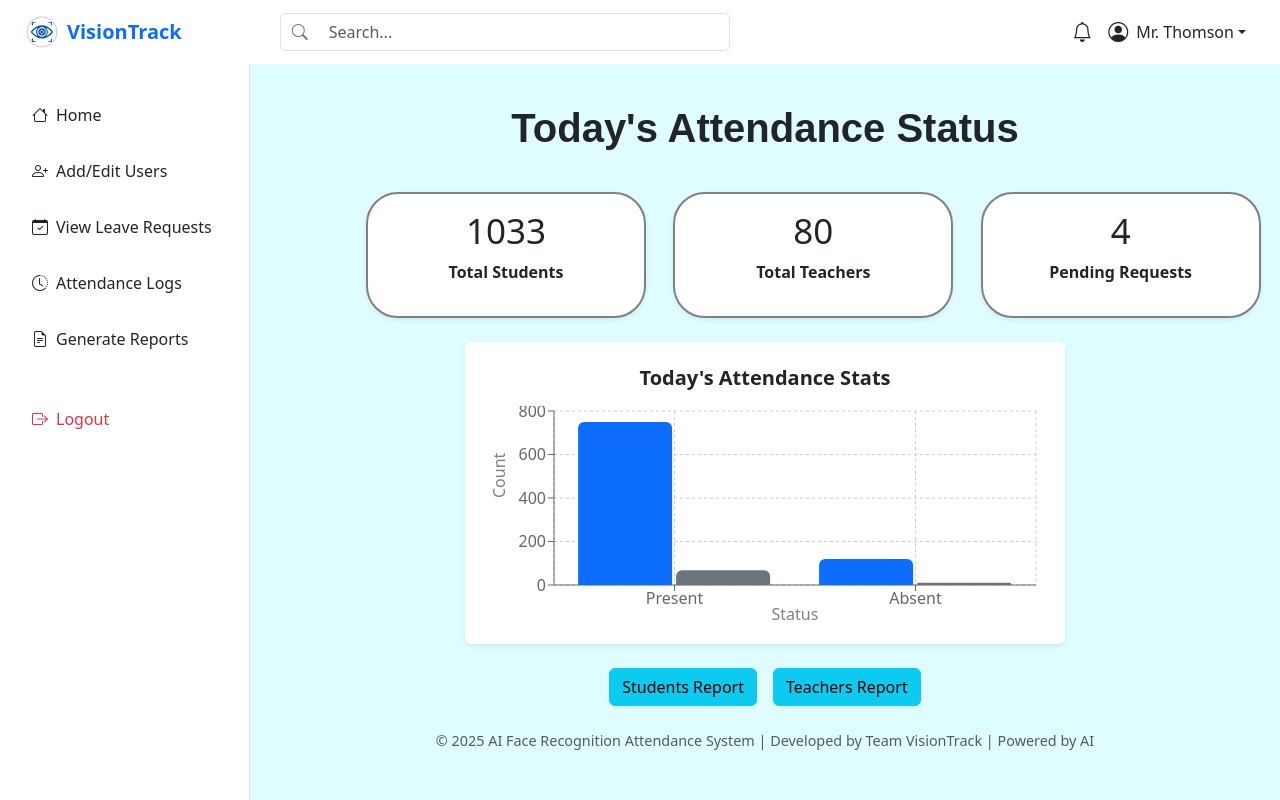
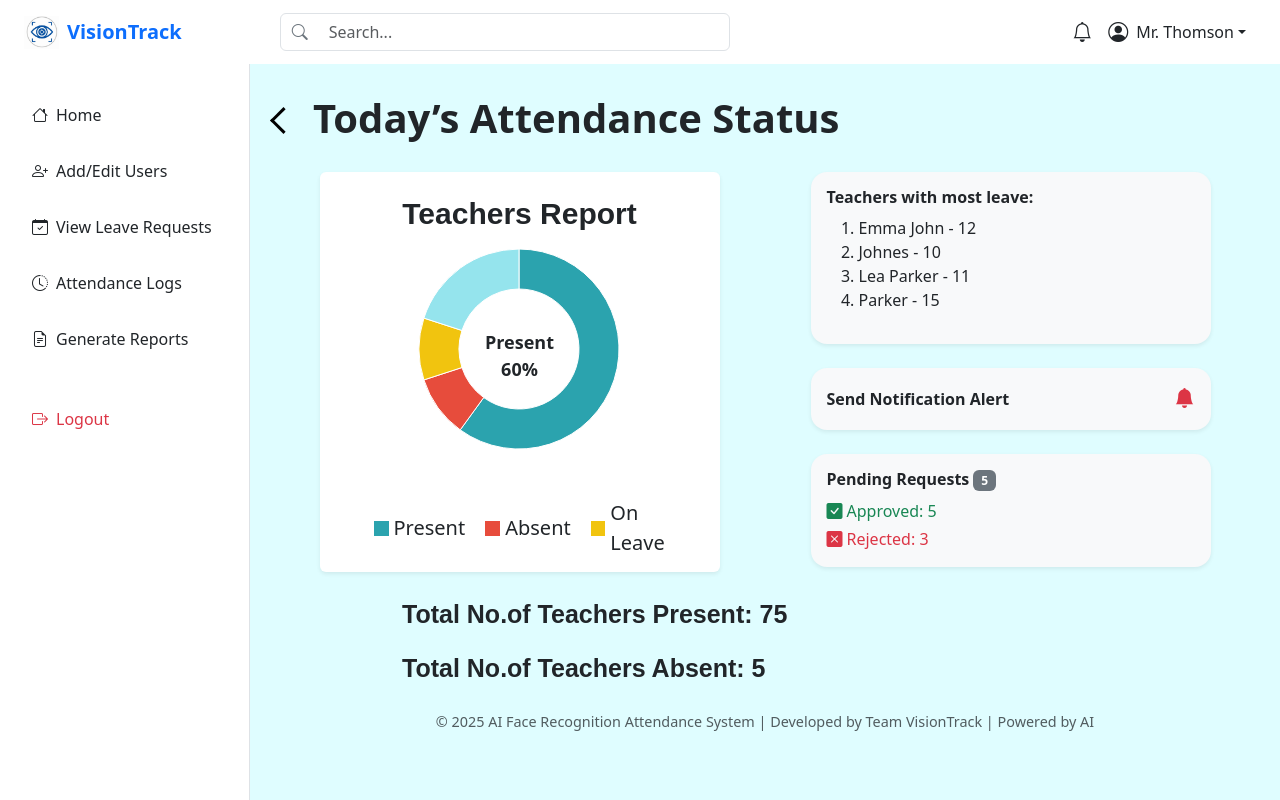
Before and after one commit to Divya-Dharshini-31/AI-smart-face-recognition-system, a React (Vite) app in the folder face-recognition-attendance-system/: page / in a window 1280 px wide. Built offline with nearby package versions, Linux system fonts and the light colour scheme.

Commit message:
kg-updated

```diff
--- a/face-recognition-attendance-system/src/App.jsx
+++ b/face-recognition-attendance-system/src/App.jsx
@@ -9,13 +9,16 @@ import AddEditUser from "./pages/AddEditUser";
 import AdminReportPage from "./pages/AdminReportPage";
 import AttendanceHistory from "./pages/AttendanceHistory";
 import AdminDashboard from './pages/AdminDashboard';
+import AdminTeacher from './pages/AdminTeacher';
+
 
 
 function App() {
   return (
     <Router>
       <Routes>
-        <Route path="/" element={<AdminDashboard />} />
+        {/* <Route path="/" element={<AdminDashboard />} /> */}
+        <Route path="/" element={<AdminTeacher />} />
         <Route path="/signup" element={<SignUp />} />
         <Route path="/otp" element={<OTPVerification />} />
         <Route path="/reset-password" element={<ResetPassword />} />
--- /dev/null
+++ b/face-recognition-attendance-system/src/pages/AdminTeacher.jsx
@@ -0,0 +1,148 @@
+import React from 'react';
+import Sidebar from '../components/Sidebar';
+import Topbar from '../components/Topbar';
+import Footer from '../components/Footer';
+import { PieChart, Pie, Cell, Legend } from 'recharts';
+
+const pieData = [
+  { name: 'Present', value: 60 },
+  { name: 'Absent', value: 10 },
+  { name: 'On Leave', value: 10 },
+  { name: 'Remaining', value: 20 },
+];
+
+const COLORS = ['#2ba3ae', '#e74c3c', '#f1c40f', '#95E4ED']; // Added grey for 'Remaining'
+
+function AdminTeacher() {
+  return (
+    <div className="d-flex flex-column" style={{ width: '100vw', height: '100vh', overflow: 'hidden' }}>
+      {/* Topbar */}
+      <Topbar />
+
+      {/* Layout: Sidebar + Main */}
+      <div className="d-flex" style={{ flexGrow: 1, overflow: 'hidden' }}>
+        {/* Sidebar */}
+        <Sidebar />
+
+        {/* Main Content */}
+        <div className="flex-grow-1 p-4" style={{ backgroundColor: '#dffdff', overflowY: 'auto' }}>
+
+          {/* Page Title */}
+          <div className="d-flex align-items-center mb-4" style={{ fontSize: '40px', fontWeight: 'bold' }}>
+            <span
+              onClick={() => window.history.back()}
+              style={{
+                cursor: 'pointer',
+                display: 'inline-block',
+                width: '19px',
+                height: '19px',
+                marginRight: '20px',
+                transform: 'rotate(45deg)',
+                borderLeft: '3px solid black',
+                borderBottom: '3px solid black',
+                marginTop: '4px'
+              }}
+            ></span>
+            Today’s Attendance Status
+          </div>
+
+          {/* Chart and Right Panel */}
+          <div className="d-flex flex-wrap justify-content-around">
+
+            {/* Pie Chart Section */}
+            <div className="bg-white p-4 rounded shadow-sm" style={{ width: '400px', height: '400px',position:'relative'}}>
+              <h5 className="text-center fw-bold mb-3" style={{ fontFamily: 'sans-serif', fontSize: '30px' }}>Teachers Report</h5>
+
+              {/* Pie Chart */}
+              <PieChart width={350} height={250}>
+                <Pie
+                  data={pieData}
+                  cx="50%"
+                  cy="40%"
+                  labelLine={false}
+                  outerRadius={100}
+                  innerRadius={60}
+                  dataKey="value"
+                  startAngle={90}
+                  endAngle={-270}
+                >
+                  {pieData.map((entry, index) => (
+                    <Cell key={`cell-${index}`} fill={COLORS[index % COLORS.length]} />
+                  ))}
+                </Pie>
+              </PieChart>
+              <div style={{ display: 'flex', gap: '20px',paddingLeft:'30px',fontSize:'20px' }}>
+                {['Present', 'Absent', 'On Leave'].map((label) => {
+                const color = COLORS[pieData.findIndex(d => d.name === label)];
+                return (
+                    <div key={label} style={{ display: 'flex', alignItems: 'center', gap: '5px' }}>
+                        <div style={{ width: 15, height: 15, backgroundColor: color }}></div>
+                        <span>{label}</span>
+                    </div>
+                );
+                })}
+            </div>
+
+              {/* Center Label */}
+              <div style={{
+                position: 'absolute',
+                top: '46%',
+                left: '50%',
+                transform: 'translate(-50%, -50%)',
+                fontSize: '18px',
+                fontWeight: 'bold',
+                textAlign: 'center'
+              }}>
+                Present<br />60%
+              </div>
+            </div>
+
+            {/* Right Panel */}
+            <div style={{ width: '400px' }}>
+              {/* Most Leave List */}
+              <div className="bg-light p-3 rounded-4 mb-4 shadow-sm">
+                <h6 className="fw-bold mb-2">Teachers with most leave:</h6>
+                <ol>
+                  <li>Emma John - 12</li>
+                  <li>Johnes - 10</li>
+                  <li>Lea Parker - 11</li>
+                  <li>Parker - 15</li>
+                </ol>
+              </div>
+
+              {/* Send Notification Button */}
+              <div className="bg-light p-3 rounded-4 d-flex justify-content-between align-items-center mb-4 shadow-sm">
+                <span className="fw-bold">Send Notification Alert</span>
+                <i className="bi bi-bell-fill text-danger fs-5"></i>
+              </div>
+
+              {/* Pending Requests */}
+              <div className="bg-light p-3 rounded-4 shadow-sm">
+                <h6 className="fw-bold mb-2">
+                  Pending Requests <span className="badge bg-secondary">5</span>
+                </h6>
+                <p className="mb-1 text-success">
+                  <i className="bi bi-check-square-fill me-1"></i>Approved: 5
+                </p>
+                <p className="mb-0 text-danger">
+                  <i className="bi bi-x-square-fill me-1"></i>Rejected: 3
+                </p>
+              </div>
+            </div>
+          </div>
+
+          {/* Bottom Stats */}
+          <div className="mt-4 ps-2">
+            <p className="fw-bold text-dark" style={{paddingLeft:'120px',fontFamily:'sans-serif',fontSize:'25px'}}>Total No.of Teachers Present: 75</p>
+            <p className="fw-bold text-dark" style={{paddingLeft:'120px',fontFamily:'sans-serif',fontSize:'25px'}}>Total No.of Teachers Absent: 5</p>
+          </div>
+
+          {/* Footer */}
+          <Footer />
+        </div>
+      </div>
+    </div>
+  );
+}
+
+export default AdminTeacher;
```
Also changed, not shown: face-recognition-attendance-system/src/pages/AdminStudent.jsx (added).
